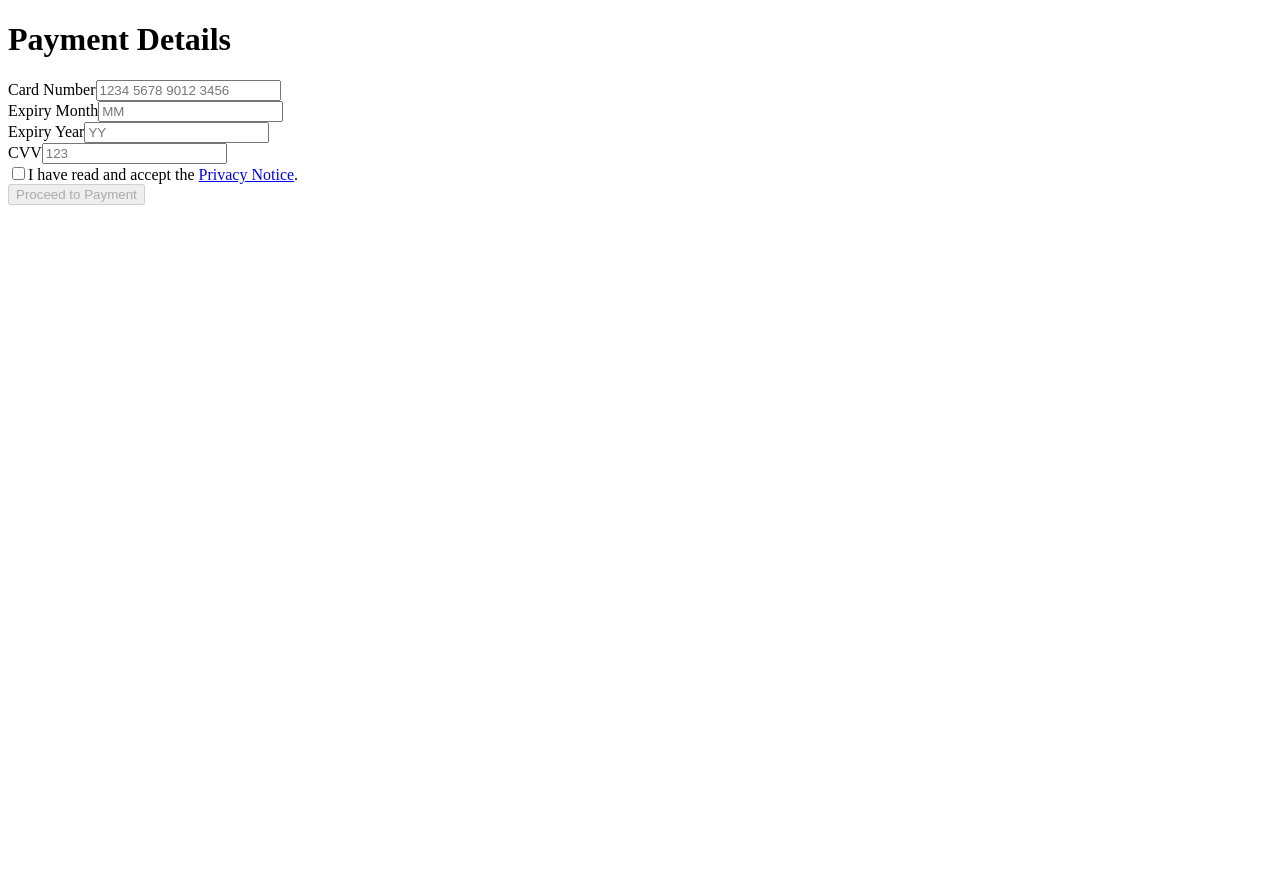
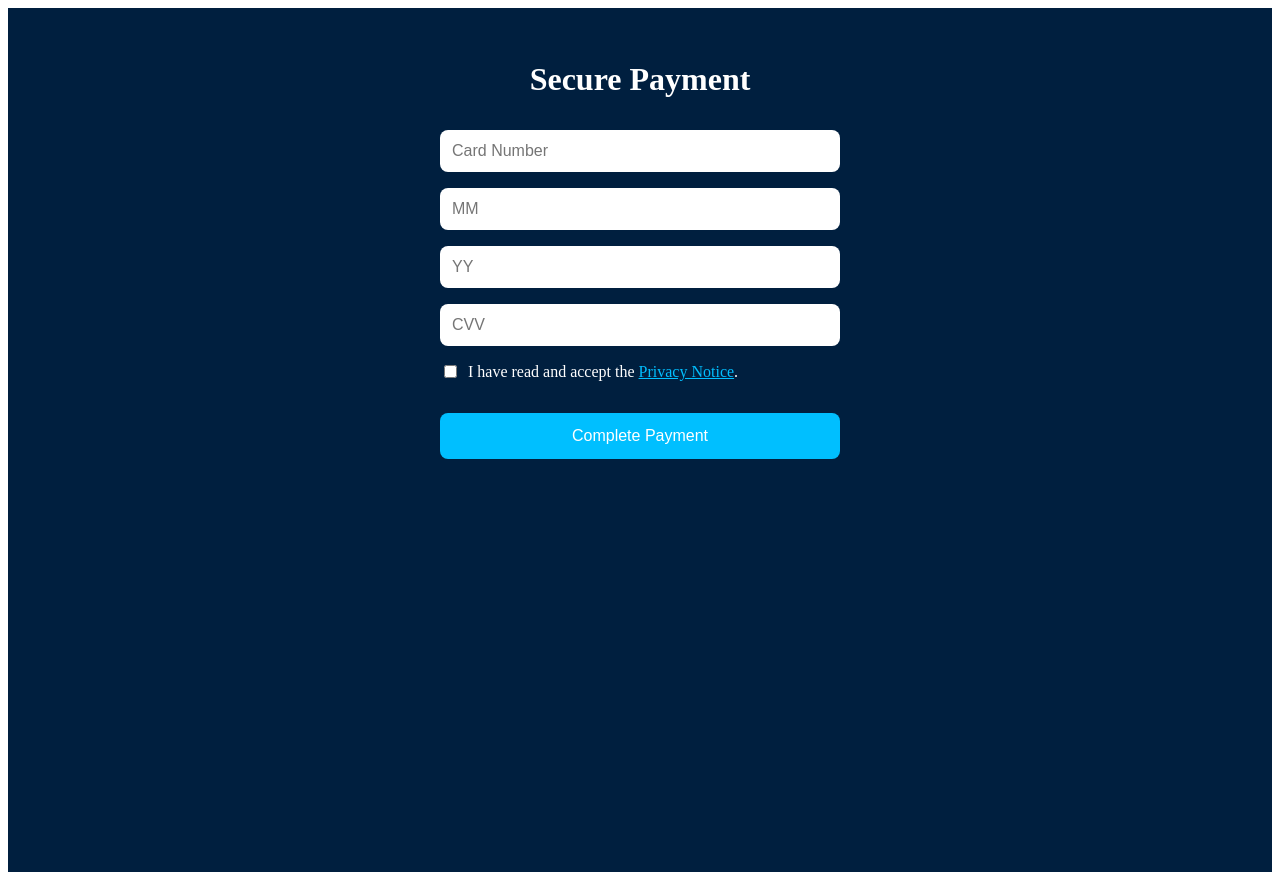
Before and after one commit to Bensero87/leakwhat, a Next.js app: page /payment in a window 1280 px wide. Before the commit the page ends 800 px from the top, so only its background shows below. Built offline with nearby package versions, Linux system fonts and the light colour scheme.

Commit message:
Update payment.js

```diff
--- a/pages/payment.js
+++ b/pages/payment.js
@@ -1,99 +1,81 @@
-// pages/payment.js
+import React from 'react';
 
-import React, { useState } from "react";
+export default function Payment() {
+  return (
+    <div style={{ backgroundColor: '#001F3F', minHeight: '100vh', color: 'white', padding: '2rem' }}>
+      <h1 style={{ textAlign: 'center', fontSize: '2rem', marginBottom: '2rem' }}>Secure Payment</h1>
 
-export default function PaymentPage() {
-  const [accepted, setAccepted] = useState(false);
-
-  const handleSubmit = (e) => {
-    e.preventDefault();
-    if (accepted) {
-      alert("This is a placeholder. PayTR integration will be added.");
-    } else {
-      alert("You must accept the Privacy Notice to continue.");
-    }
-  };
-
-  return (
-    <div className="min-h-screen bg-[#0a0f24] text-white px-6 py-10">
-      <div className="max-w-xl mx-auto bg-gray-700 rounded-2xl p-8 shadow-lg">
-        <h1 className="text-2xl font-bold text-center mb-6">Payment Details</h1>
-
-        <form onSubmit={handleSubmit} className="space-y-5">
-          <div>
-            <label className="block text-sm mb-1">Card Number</label>
+      <div style={{ maxWidth: '400px', margin: '0 auto', display: 'flex', flexDirection: 'column', gap: '1rem' }}>
         <input
           type="text"
-              className="w-full px-4 py-2 rounded-md bg-gray-800 text-white focus:outline-none"
-              placeholder="1234 5678 9012 3456"
-              required
+          placeholder="Card Number"
+          style={{
+            padding: '12px',
+            borderRadius: '8px',
+            border: 'none',
+            outline: 'none',
+            fontSize: '1rem',
+            color: '#000'
+          }}
         />
-          </div>
-
-          <div className="flex space-x-4">
-            <div className="flex-1">
-              <label className="block text-sm mb-1">Expiry Month</label>
         <input
           type="text"
-                className="w-full px-4 py-2 rounded-md bg-gray-800 text-white focus:outline-none"
           placeholder="MM"
-                required
+          style={{
+            padding: '12px',
+            borderRadius: '8px',
+            border: 'none',
+            outline: 'none',
+            fontSize: '1rem',
+            color: '#000'
+          }}
         />
-            </div>
-            <div className="flex-1">
-              <label className="block text-sm mb-1">Expiry Year</label>
         <input
           type="text"
-                className="w-full px-4 py-2 rounded-md bg-gray-800 text-white focus:outline-none"
           placeholder="YY"
-                required
+          style={{
+            padding: '12px',
+            borderRadius: '8px',
+            border: 'none',
+            outline: 'none',
+            fontSize: '1rem',
+            color: '#000'
+          }}
         />
-            </div>
-          </div>
-
-          <div>
-            <label className="block text-sm mb-1">CVV</label>
         <input
           type="text"
-              className="w-full px-4 py-2 rounded-md bg-gray-800 text-white focus:outline-none"
-              placeholder="123"
-              required
+          placeholder="CVV"
+          style={{
+            padding: '12px',
+            borderRadius: '8px',
+            border: 'none',
+            outline: 'none',
+            fontSize: '1rem',
+            color: '#000'
+          }}
         />
-          </div>
 
-          <div className="flex items-start space-x-2">
-            <input
-              type="checkbox"
-              checked={accepted}
-              onChange={(e) => setAccepted(e.target.checked)}
-              className="mt-1"
-            />
-            <label className="text-sm">
-              I have read and accept the{" "}
-              <a
-                href="/privacy-notice"
-                className="underline text-blue-400 hover:text-blue-300"
-                target="_blank"
-                rel="noopener noreferrer"
-              >
-                Privacy Notice
-              </a>
-              .
+        <div style={{ display: 'flex', alignItems: 'center' }}>
+          <input type="checkbox" id="terms" />
+          <label htmlFor="terms" style={{ marginLeft: '0.5rem' }}>
+            I have read and accept the <a href="/privacy-notice" style={{ color: '#00BFFF' }}>Privacy Notice</a>.
           </label>
         </div>
 
         <button
-            type="submit"
-            disabled={!accepted}
-            className={`w-full py-2 mt-4 rounded-xl font-semibold ${
-              accepted
-                ? "bg-white text-black hover:bg-gray-300"
-                : "bg-gray-500 text-gray-300 cursor-not-allowed"
-            }`}
+          style={{
+            marginTop: '1rem',
+            padding: '14px',
+            border: 'none',
+            borderRadius: '8px',
+            backgroundColor: '#00BFFF',
+            color: 'white',
+            fontSize: '1rem',
+            cursor: 'pointer'
+          }}
         >
-            Proceed to Payment
+          Complete Payment
         </button>
-        </form>
       </div>
     </div>
   );
```
Lines whose indentation alone changed are shown as unchanged.
